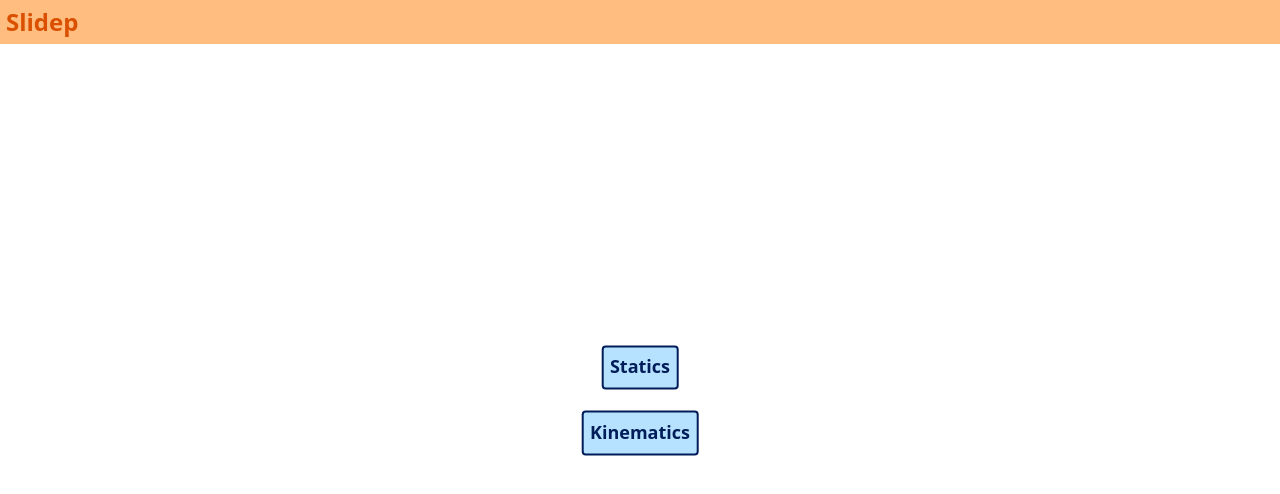
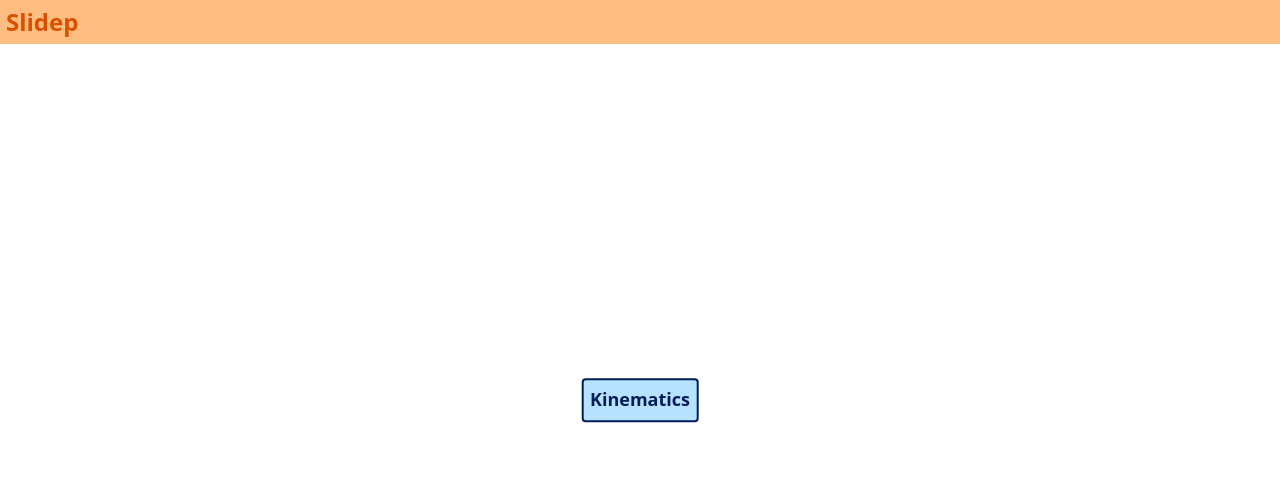
Before and after one commit to Jungo-Phi/Slidep, a SvelteKit app: page / in a window 1280 px wide. Shown: the top 494 px of the page. Built offline with nearby package versions, Linux system fonts and the light colour scheme.

Commit message:
remove static

```diff
--- a/src/routes/+page.svelte
+++ b/src/routes/+page.svelte
@@ -13,7 +13,7 @@
 
 	<div class="center">
 		<div>
-			<a class="button" href="/statics">Statics</a>
+			<!-- <a class="button" href="/statics">Statics</a> -->
 		</div>
 		<div>
 			<a class="button" href="/kinematics">Kinematics</a>
```
